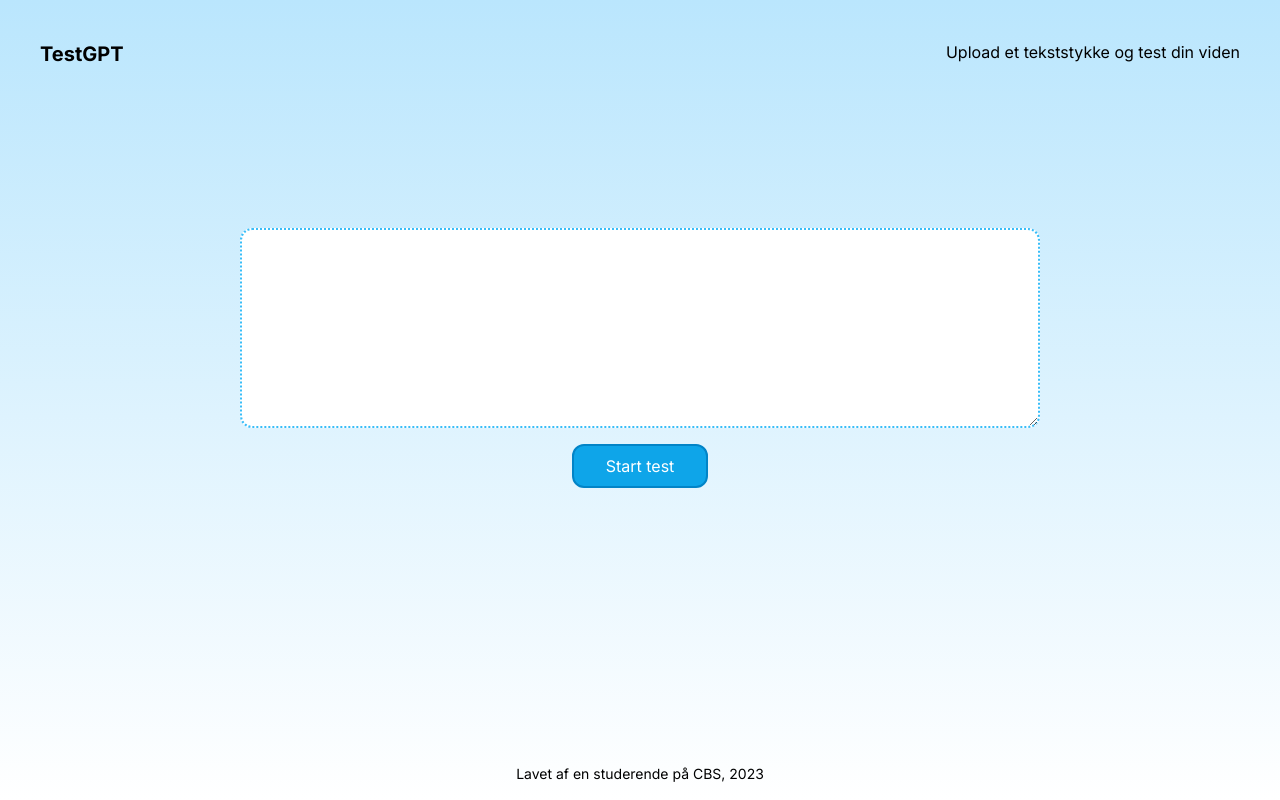
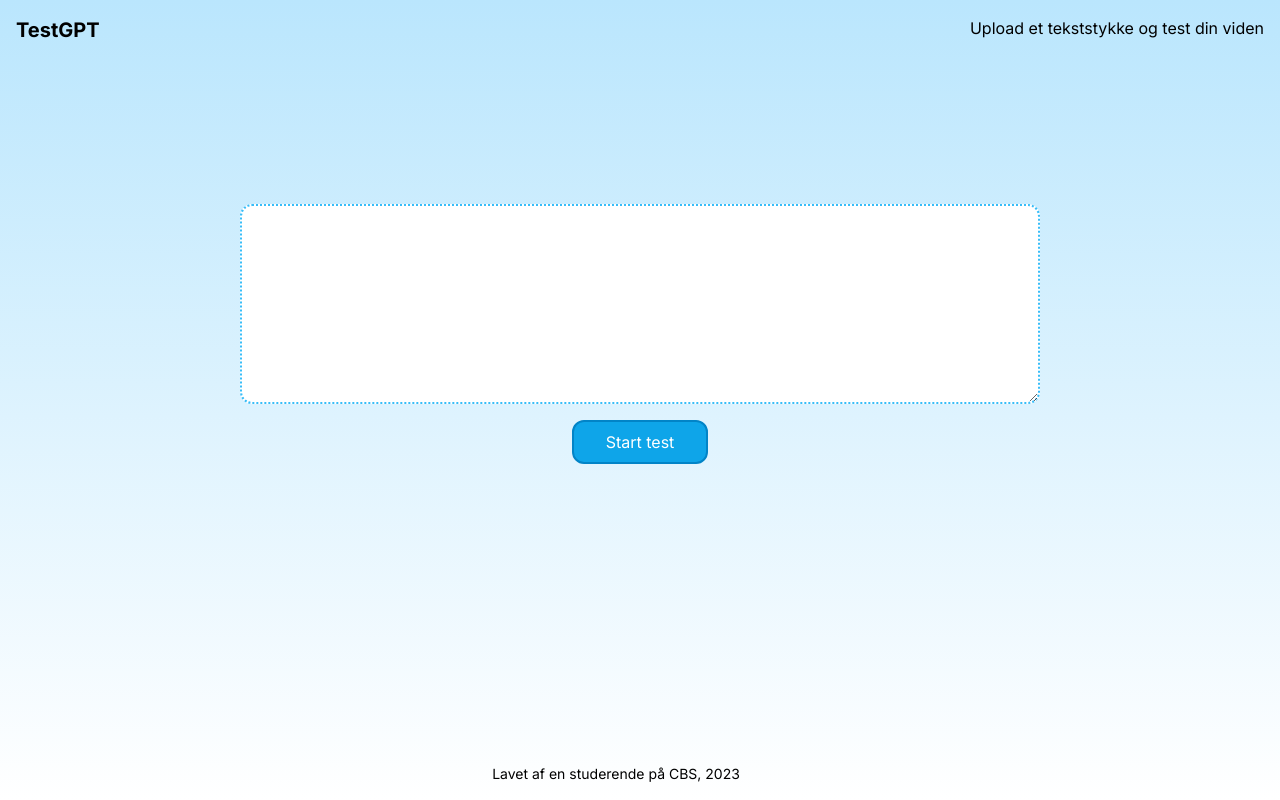
Before and after one commit to gustavsogard/testgpt, a Next.js app: page / in a window 1280 px wide. Built offline with nearby package versions, Linux system fonts and the light colour scheme.

Commit message:
More mobile fixes

```diff
--- a/pages/index.tsx
+++ b/pages/index.tsx
@@ -51,7 +51,7 @@ export default function Home() {
         <meta name="viewport" content="width=device-width, initial-scale=1" />
         <link rel="icon" href="/favicon.ico" />
       </Head>
-      <div className="p-10 h-screen relative bg-gradient-to-t from-white to-sky-200">
+      <div className="p-10 md:p-4 h-screen relative bg-gradient-to-t from-white to-sky-200">
         <Header />
 
         <div className='flex justify-center w-full'>
```
